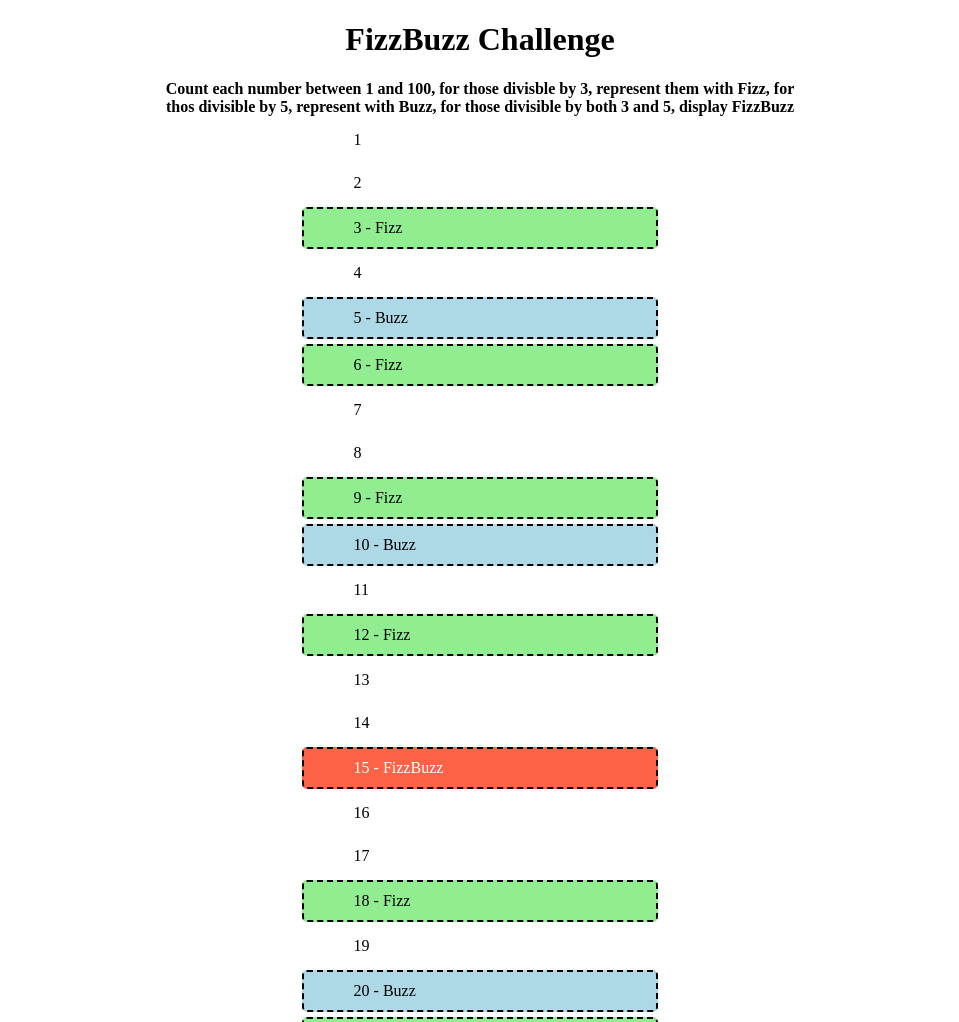
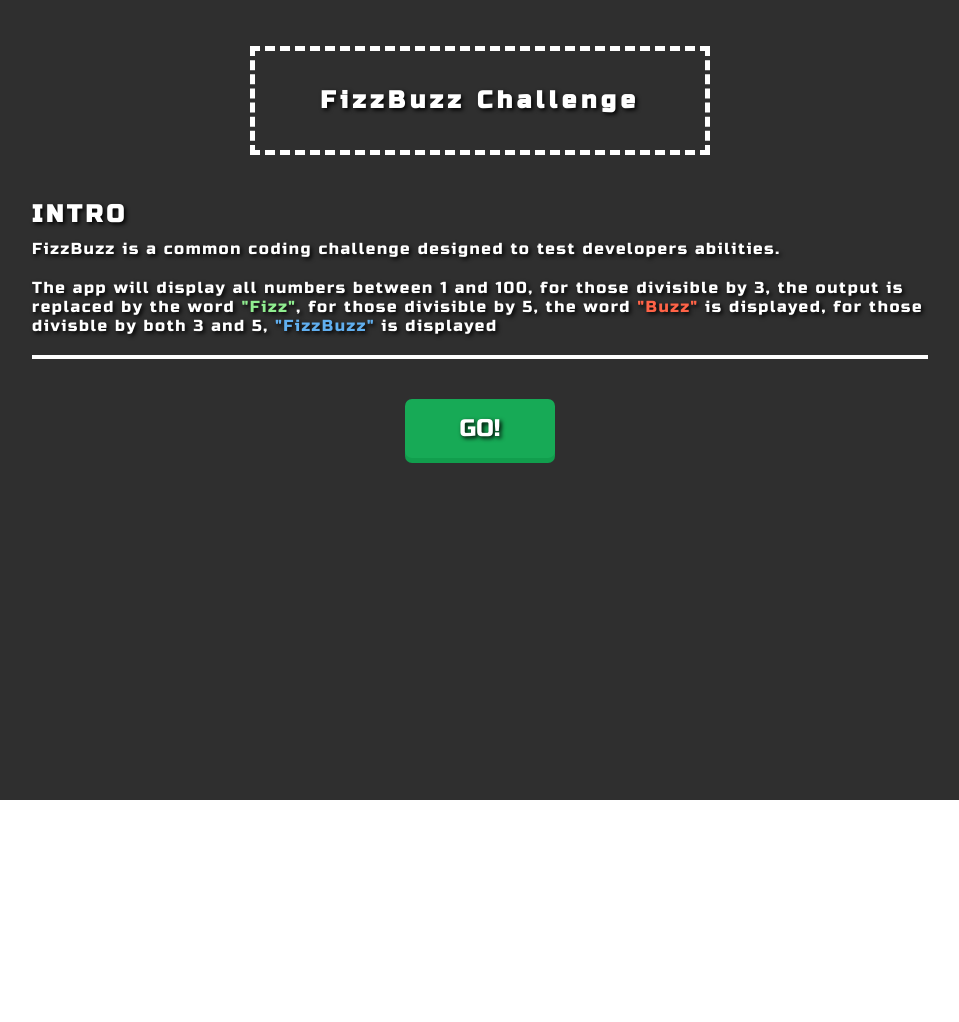
Before and after one commit to BGZStephen/fizzbuzz, a plain HTML site: page index.html in a window 1280 px wide. Shown: the top 1022 px of the page, without its empty margins (160-1119 px from the left). After the commit the page ends 800 px from the top, so only its background shows below. Drawn offline with Linux system fonts and the light colour scheme.

Commit message:
fizzbuzz challenge
added JS app styling, bound js to button and reworked function to make
it cleaner (innerHTML instead of document.write)

```diff
--- a/css/main.css
+++ b/css/main.css
@@ -1,38 +1,125 @@
-p {
-  padding: 10px 50px;
-  margin: 5px auto;
-  width: 20%;
+/* GLOBAL STYLES */
+
+* {
+  padding: 0;
+  margin: 0;
+  font-family: 'Russo One', sans-serif;
+  color: white;
+  text-shadow: 2px 2px 4px black;
+  box-sizing: border-box;
 }
 
-.fizzbuzz,
-.fizz,
+html {
+  height: 100%;
+}
+
+p {
+  letter-spacing: .1em;
+}
+
+/* END GLOBAL STYLES */
+
+/* CONTENT STYLES */
+
+#main-container {
+  width: 100%;
+  min-height: 100vh;
+  background: rgb(47,47,47);
+}
+
+#heading-container {
+  margin: 0 auto;
+  width: 90%;
+  display: flex;
+  align-items: center;
+  justify-content: center;
+  flex-direction: column;
+  height: 200px;
+}
+
+#heading-container h1 {
+  padding: 35px 65px;
+  border: 5px dashed white;
+  font-size: 1.5em;
+  letter-spacing: .2em;
+}
+
+#intro-container {
+  margin: 0 auto;
+  width: 90%;
+  display: flex;
+  flex-direction: column;
+  border-bottom: 4px solid white;
+  margin-bottom: 20px;
+}
+
+#intro-container h2 {
+  letter-spacing: .15em;
+  margin-bottom: 10px;
+}
+
+#intro-container p {
+  margin-bottom: 20px;
+}
+
+
+#app-container {
+  margin: 0 auto;
+  width: 90%;
+  display: flex;
+  flex-direction: column;
+  padding-bottom: 40px;
+  text-align: center;
+}
+
+#app-container p {
+  line-height: 1.5em;
+}
+
+.fizz {
+  color: lightgreen;
+}
+
 .buzz {
-  border-radius: 5px;
-  border: 2px dashed black;
+  color: tomato;
 }
 
 .fizzbuzz {
-  background-color: tomato;
-  color: #fff;
+  color: rgb(97, 175, 239);
 }
 
-.buzz {
-  background-color: lightblue;
-  color: #000;
+#go-button {
+  width: 150px;
+  margin: 0 auto;
+  background: #17aa56;
+  color: #fff;
+  border-radius: 7px;
+  box-shadow: 0 5px #119e4d;
+  padding: 15px;
+  border: none;
+  display: inline-block;
+  outline: none;
+  margin-bottom: 20px;
+  margin-top: 20px;
+  font-size: 1.5em;
 }
 
-.fizz {
-  background-color: lightgreen;
-  color: #000;
+/* END CONTENT STYLES */
+
+/* MEDIA QUERIES */
+
+@media (min-width: 768px) {
+  #heading-container,
+  #intro-container,
+  #app-container {
+    width: 80%;
+  }
 }
 
-h1,
-h2 {
-  text-align: center;
+@media (min-width: 1024px) {
+  #heading-container,
+  #intro-container,
+  #app-container {
+    width: 70%;
+  }
 }
-
-h2 {
-  width: 50%;
-  margin: 0 auto;
-  font-size: 1em;
-}
--- a/index.html
+++ b/index.html
@@ -1,13 +1,25 @@
 <!doctype html>
 <html>
 <head>
-  <title>FizzBuzz</title>
+  <title>FizzBuzz Challenge</title>
   <meta charset="utf-8">
-  <link rel="stylesheet" type="text/css" href="css/main.css">
+  <link rel="stylesheet" href="css/main.css">
+  <link href="https://fonts.googleapis.com/css?family=Russo+One" rel="stylesheet">
 </head>
 <body>
-  <h1>FizzBuzz Challenge</h1>
-  <h2>Count each number between 1 and 100, for those divisble by 3, represent them with Fizz, for thos divisible by 5, represent with Buzz, for those divisible by both 3 and 5, display FizzBuzz</h2>
-<script src="js/app.js"></script>
+  <div id="main-container">
+    <div id="heading-container">
+      <h1>FizzBuzz Challenge</h1>
+    </div>
+    <div id="intro-container">
+      <h2>INTRO</h2>
+      <p>FizzBuzz is a common coding challenge designed to test developers abilities.
+      <p>The app will display all numbers between 1 and 100, for those divisible by 3, the output is replaced by the word <span class="fizz">"Fizz"</span>, for those divisible by 5, the word <span class="buzz">"Buzz"</span> is displayed, for those divisble by both 3 and 5, <span class="fizzbuzz">"FizzBuzz"</span> is displayed</p>
+    </div>
+    <div id="app-container">
+      <button id="go-button">GO!</button>
+      <script src="js/app.js"></script>
+    </div>
+  </div>
 </body>
 </html>
--- a/js/app.js
+++ b/js/app.js
@@ -9,15 +9,22 @@ function isBuzz(i) {
   return i % buzzVal == 0; // check if i has a remained when divided by the buzz value.
 }
 
+var button = document.getElementById("go-button");
+var outputLocation = document.getElementById("app-container")
+var outputHTML = "";
+
+button.onclick = function() {
   for (var i = 1; i <= 100; i += 1) {
     //document.write("<p>" + i + "</p>");
     if(isFizz(i) && isBuzz(i)) { // check if fizz and buzz check return true, if so, output FizzBuzz
-    document.write("<p class='fizzbuzz'>" + i + " - FizzBuzz</p>")
+      outputHTML += "<p class='fizzbuzz'>FizzBuzz</p>";
     } else if (isFizz(i)) {
-    document.write("<p class='fizz'>" + i + " - Fizz</p>") // check if fizz check return true, if so, output Fizz
+      outputHTML += "<p class='fizz'>Fizz</p>"; // check if fizz check return true, if so, output Fizz
     } else if (isBuzz(i)) {
-    document.write("<p class='buzz'>" + i + " - Buzz</p>") // check if Buzz check return true, if so, output Buzz
+      outputHTML += "<p class='buzz'>Buzz</p>"; // check if Buzz check return true, if so, output Buzz
     } else {
-    document.write("<p>" + i + "</p>"); // if neither Fizz or Buzz or FizzBuzz, output number
+      outputHTML += "<p>" + i + "</p>"; // if neither Fizz or Buzz or FizzBuzz, output number
     }
   }
+  outputLocation.innerHTML = outputHTML
+}
```
Lines whose indentation alone changed are shown as unchanged.
